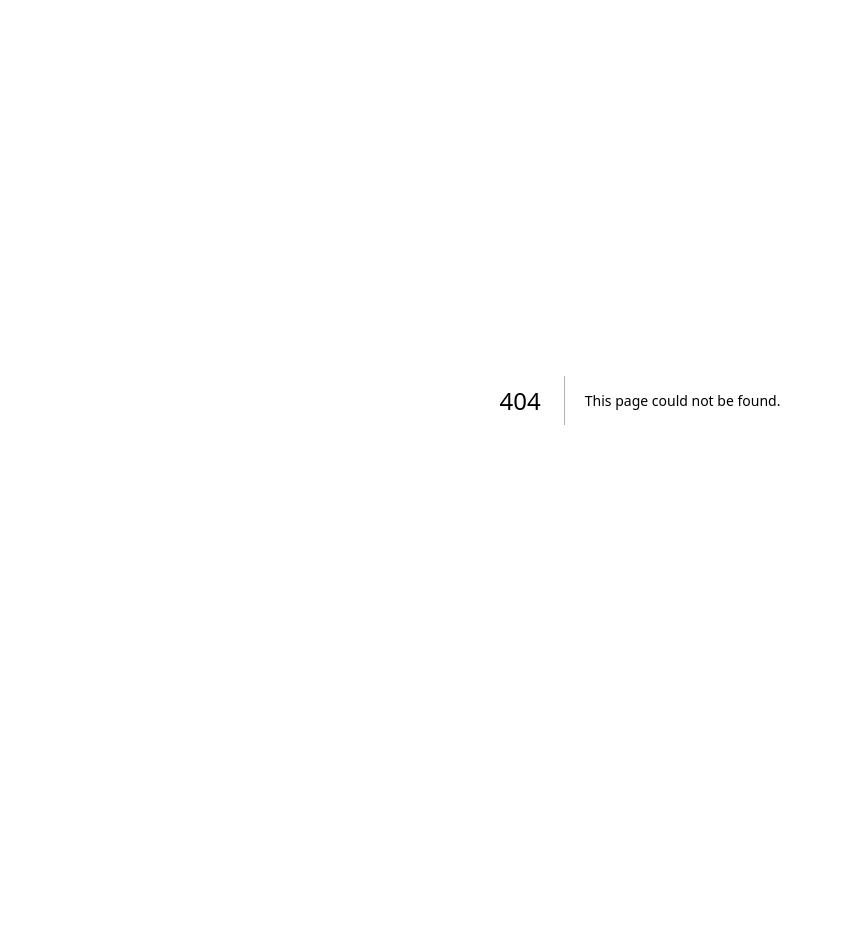
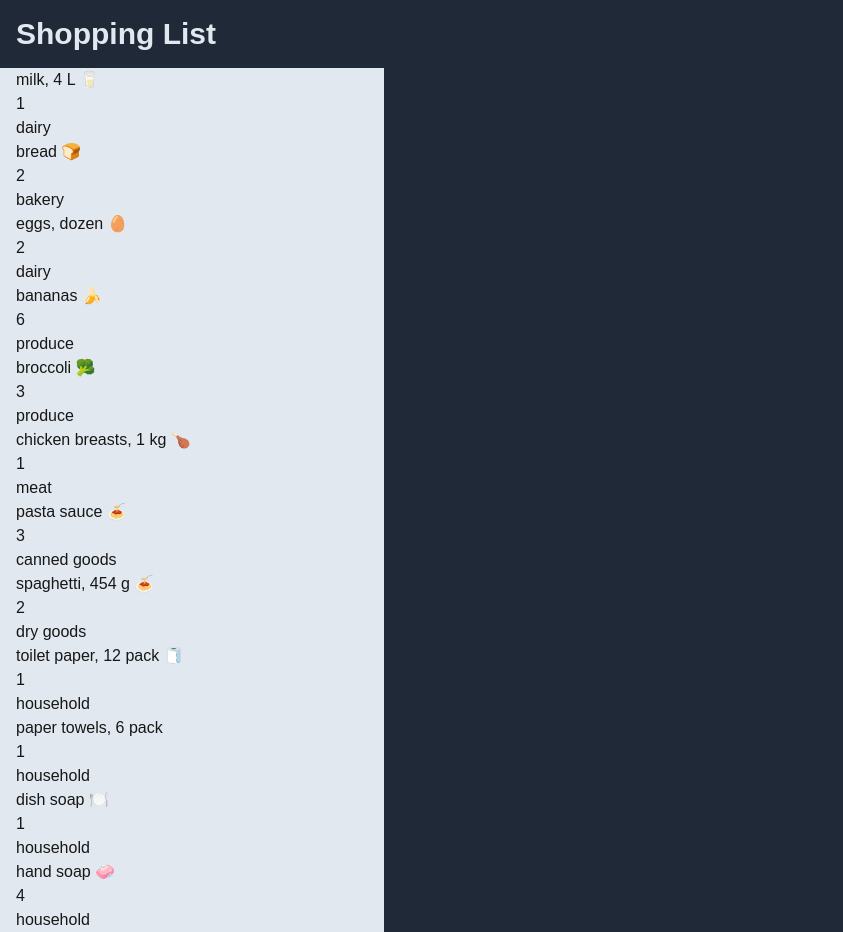
Before and after one commit to RyanHowieGH/cprg306-assignments, a Next.js app: page /week-3 in a window 1280 px wide. Before the commit this address had no page. Shown: the whole page, without its empty margins (0-843 px from the left). Before the commit the page ends 800 px from the top, so only its background shows below. Built offline with nearby package versions, Linux system fonts and the light colour scheme.

Commit message:
Add week three page

```diff
--- a/app/page.js
+++ b/app/page.js
@@ -3,8 +3,9 @@ import Link from 'next/link';
 export default function Page() {
   return (
   <main>
-<h1>CPRG 306: Web Development 2 - Assignments</h1>
-<p><Link href="/week-2">Week 2</Link></p>
+<h1 className="font-bold">CPRG 306: Web Development 2 - Assignments</h1>
+<h2><Link href="/week-2">Week 2</Link></h2>
+<h2><Link href="/week-3">Week 3</Link></h2>
 </main>
   );
 }
--- /dev/null
+++ b/app/week-3/item-list.js
@@ -0,0 +1,94 @@
+import Item from './item.js';
+export default function ItemList() {
+    const item1 = {
+        name: "milk, 4 L 🥛",
+        quantity: 1,
+        category: "dairy",
+      };
+
+      const item2 = {
+        name: "bread 🍞",
+        quantity: 2,
+        category: "bakery",
+      };
+
+      const item3 = {
+        name: "eggs, dozen 🥚",
+        quantity: 2,
+        category: "dairy",
+      };
+
+      const item4 = {
+        name: "bananas 🍌",
+        quantity: 6,
+        category: "produce",
+      };
+
+      const item5 = {
+        name: "broccoli 🥦",
+        quantity: 3,
+        category: "produce",
+      };
+
+      const item6 = {
+        name: "chicken breasts, 1 kg 🍗",
+        quantity: 1,
+        category: "meat",
+      };
+
+      const item7 = {
+        name: "pasta sauce 🍝",
+        quantity: 3,
+        category: "canned goods",
+      };
+
+      const item8 = {
+        name: "spaghetti, 454 g 🍝",
+        quantity: 2,
+        category: "dry goods",
+      };
+
+      const item9 = {
+        name: "toilet paper, 12 pack 🧻",
+        quantity: 1,
+        category: "household",
+      };
+
+      const item10 = {
+        name: "paper towels, 6 pack",
+        quantity: 1,
+        category: "household",
+      };
+
+      const item11 = {
+        name: "dish soap 🍽️",
+        quantity: 1,
+        category: "household",
+      };
+
+      const item12 = {
+        name: "hand soap 🧼",
+        quantity: 4,
+        category: "household",
+      };
+
+      return (
+        <>
+          <h1 className = "font-bold text-3xl p-4 text-slate-200">Shopping List</h1>
+            <Item {...item1} />
+            <Item {...item2} />
+            <Item {...item3} />
+            <Item {...item4} />
+            <Item {...item5} />
+            <Item {...item6} />
+            <Item {...item7} />
+            <Item {...item8} />
+            <Item {...item9} />
+            <Item {...item10} />
+            <Item {...item11} />
+            <Item {...item12} />
+
+
+        </>
+      );
+}
--- /dev/null
+++ b/app/week-3/item.js
@@ -0,0 +1,11 @@
+export default function Item ({name, quantity, category}){
+    return (
+    <main>
+        <ul>
+            <li className="px-4 bg-slate-200 max-w-sm">{name}</li>
+            <li className="px-4 bg-slate-200 max-w-sm">{quantity}</li>
+            <li className="px-4 bg-slate-200 max-w-sm">{category}</li>
+        </ul>
+    </main>
+    )
+}
--- /dev/null
+++ b/app/week-3/page.js
@@ -0,0 +1,11 @@
+import ItemList from './item-list.js';
+
+export default function Page(){
+
+
+    return (
+        <main className="bg-gray-800">
+            <ItemList />
+        </main>
+    )
+}
```
